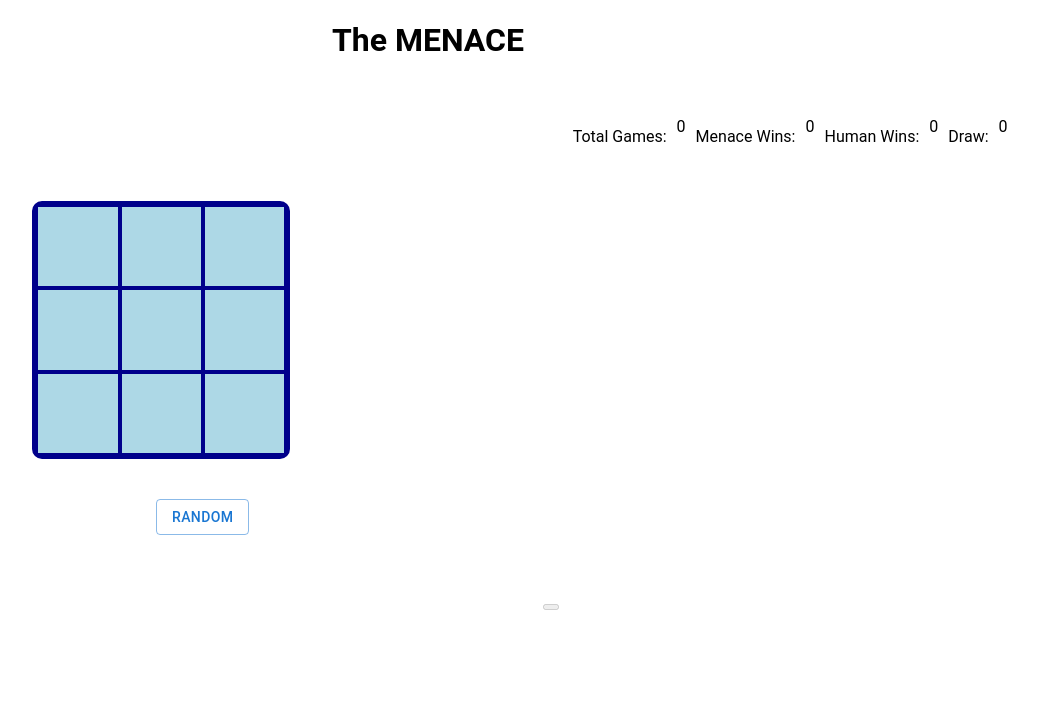
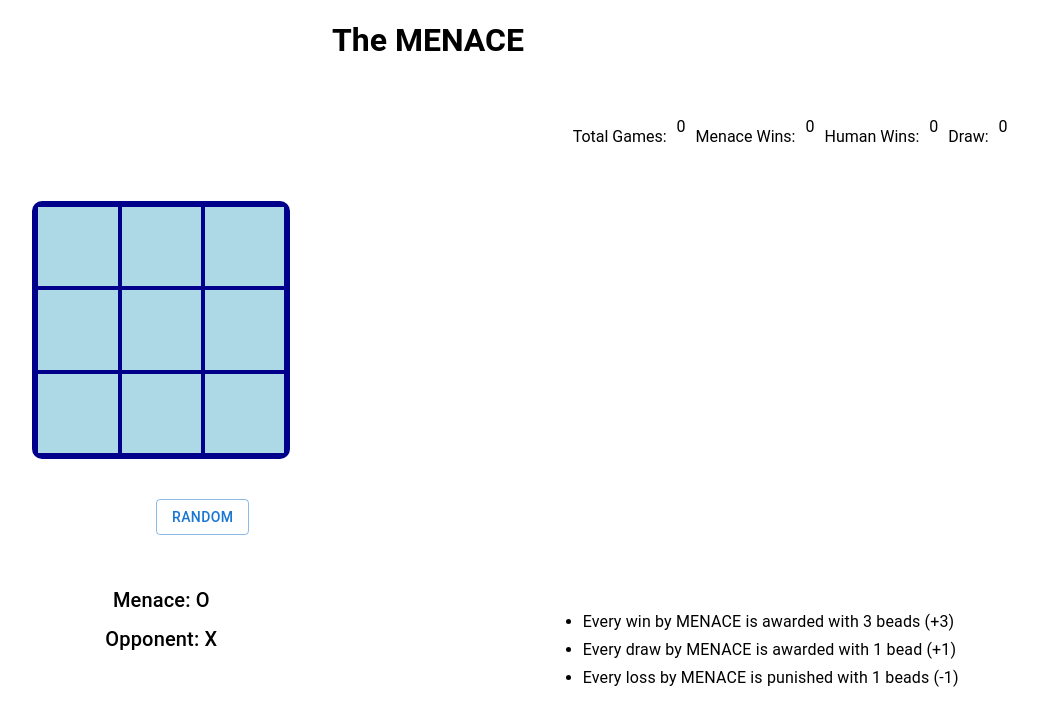
Before and after one commit to adityamulik/INFO6205---Final-Project, a React (Create React App) app: page / in a window 1280 px wide. Shown: the top 726 px of the page, without its empty margins (212-1250 px from the left). Built offline with nearby package versions, Linux system fonts and the light colour scheme.

Commit message:
updated Text, font, etc

```diff
--- a/src/components/Game.jsx
+++ b/src/components/Game.jsx
@@ -9,6 +9,7 @@ import Trends from './Trends';
 
 import Grid from '@mui/material/Grid';
 import Button from '@mui/material/Button';
+import Typography from '@mui/material/Typography';
 
 const Game = () => {
 
@@ -58,11 +59,11 @@ const Game = () => {
 
   }, [board]);
 
-  const handleClick = (i) => {
-      const boardCopy = [...board];
-      boardCopy[i] = 2;
-      play_menace();
-  };
+  // const handleClick = (i) => {
+  //     const boardCopy = [...board];
+  //     boardCopy[i] = 2;
+  //     play_menace();
+  // };
 
   const triggerHuman = () => {
 
@@ -171,8 +172,16 @@ const Game = () => {
       <h1 style={styleHeader}>The MENACE</h1>
       <Grid container spacing={2}>
         <Grid item xs={7} style={styleLeft}>
-          <Board squares={board} onClick={handleClick} />
+          <Board squares={board} />
           <Button variant="outlined" onClick={triggerRandom} style={styleBtn} data-testid="random-btn">Random</Button>
+          <div style={{textAlign: "center", margin: "49px"}}>
+            <Typography variant="h6" gutterBottom component="div">
+              Menace: O
+            </Typography>
+            <Typography variant="h6" gutterBottom component="div">
+              Opponent: X
+            </Typography>
+          </div>
         </Grid>
         <Grid item xs={5}>
           <div style={styleScoreBoard}>
@@ -185,9 +194,16 @@ const Game = () => {
             <p style={{padding: "10px"}}>Draw: </p>
             <p>{draw}</p>
           </div>
+
           <div>
             <Trends customCount={custom} />
-            <button onClick={reset_menace} disabled data-testid="reset"/>
+            <Typography variant="subtitle1" gutterBottom component="div">
+              <ul>
+                <li>Every win by MENACE is awarded with 3 beads (+3)</li>
+                <li>Every draw by MENACE is awarded with 1 bead (+1)</li>
+                <li>Every loss by MENACE is punished with 1 beads (-1)</li>
+              </ul>
+            </Typography>
           </div>
         </Grid>
       </Grid>
--- a/src/components/Square.jsx
+++ b/src/components/Square.jsx
@@ -7,12 +7,11 @@ const Square = ({value, onClick}) => {
     border: "2px solid darkblue",
     fontSize: "30px",
     fontWeight: "800",
-    cursor: "pointer",
     outline: "none",
   };
 
   return (
-      <button style={style} onClick={onClick}>
+      <button style={style}>
         {value}
       </button>
   )
--- a/src/components/Trends.jsx
+++ b/src/components/Trends.jsx
@@ -11,8 +11,9 @@ const Trends = ({customCount}) => {
   return (
     <LineChart width={400} height={400} data={customCount}>
       <Line type="monotone" dataKey="uv" stroke="#8884d8" />
-      <XAxis dataKey="name" />
-      <YAxis />
+      <br></br>
+      <XAxis dataKey="name" label={{ value: 'No. of Games', angle: 0, dy: 13}}/>
+      <YAxis label={{ value: 'Beads Count', angle: -90, position: 'insideLeft' }}/>
     </LineChart>
   )
 }
```
